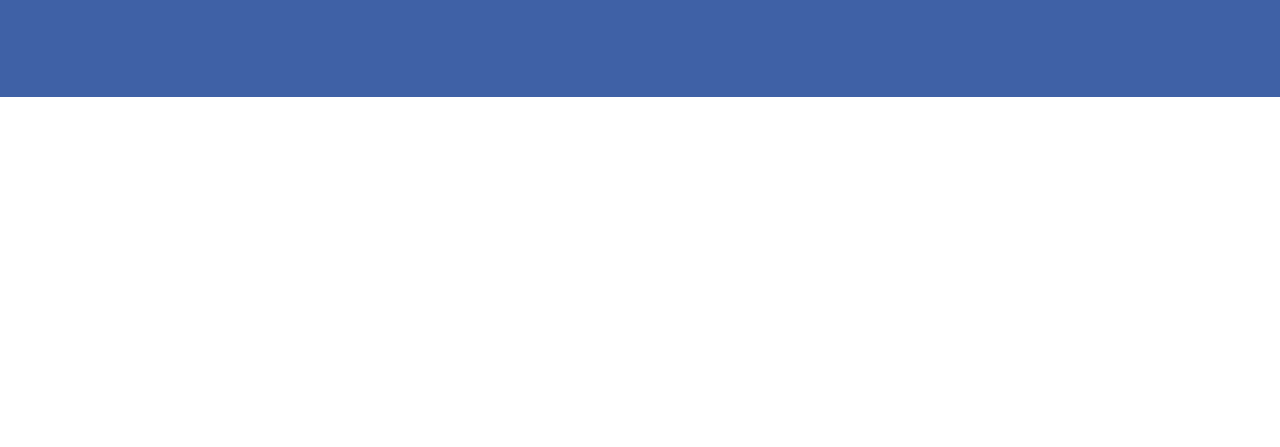
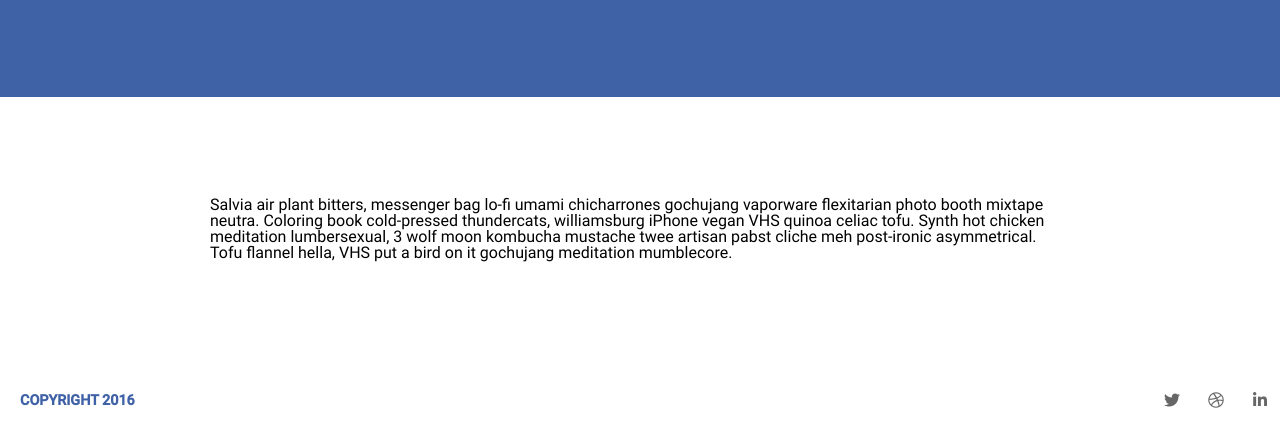
Before and after one commit to zachurich/handlebars-demo, a website: page index.html in a window 1280 px wide. Shown: the part 195-642 px from the top of the page. Drawn offline with nearby package versions, Linux system fonts and the light colour scheme.

Commit message:
Building handlebars template

```diff
--- a/_sass/_content.scss
+++ b/_sass/_content.scss
@@ -1,6 +1,16 @@
 /*
  Define Flex Styles Here
 */
+
+section {
+  padding: 100px 0;
+  .container {
+    width: 100%;
+    max-width: 60em;
+    margin: 0 auto;
+    padding: 0 50px;
+  }
+}
 
 .flex-column--center {
   flex-direction: column;
--- a/_sass/_footer.scss
+++ b/_sass/_footer.scss
@@ -1,3 +1,44 @@
 /*
   Styles for the footer
 */
+footer {
+  width: 100%;
+  background-color: white;
+  display: inline-block;
+  height: 80px;
+  .container {
+    p {
+      display: inline-block;
+      height: 100%;
+      font-family: $mainFont;
+      font-weight: 600;
+      text-align: center;
+      line-height: 80px;
+      color: $mainColor;
+      font-size: $copyFont;
+      text-transform: uppercase;
+      margin-left: 20px;
+    }
+    .social-icons {
+      display: inline-block;
+      height: 100%;
+      line-height: 80px;
+      float: right;
+      margin-left: 60px;
+      @include media($mobile-medium) {
+        margin-left: 0;
+      }
+      a {
+        line-height: 80px;
+        display: inline-block;
+        color: $navColor;
+        height: 40px;
+        width: 40px;
+        border-radius: 50%;
+        text-align: center;
+        line-height: 45px;
+        transition: $normal;
+      }
+    }
+  }
+}
--- a/index.html
+++ b/index.html
@@ -5,6 +5,7 @@
   <title>Document</title>
   <meta name="viewport" content="width=device-width, initial-scale=1" maximum-scale="1.0", user-scalable="no">
   <script src="https://ajax.googleapis.com/ajax/libs/jquery/3.1.0/jquery.min.js"></script>
+  <script src="https://use.fontawesome.com/2df561a7f4.js"></script>
   <script src="js/handlebars-v4.0.5.js"></script>
   <link rel="stylesheet" href="style.css">
 </head>
@@ -17,6 +18,28 @@
         <h2>{{hero.subhead}}</h2>
       </div>
     </div>
+    <section id="section-1">
+      <div class="container">
+        <div class="grid">
+          <div class="grid__col grid__col--12-of-12">
+            <div class="flex-column--center">
+              <p>{{content.section1.detail}}</p>
+            </div>
+          </div>
+        </div>
+      </div>
+    </section>
+
+    <footer>
+      <div class="container">
+      <p>Copyright 2016</p>
+        <div class="social-icons">
+          <a class="{{footer.social1.class}}" href="{{footer.social1.url}}"></a>
+          <a class="{{footer.social2.class}}" href="{{footer.social2.url}}"></a>
+          <a class="{{footer.social3.class}}" href="{{footer.social3.url}}"></a>
+        </div>
+      </div>
+    </footer>
   </script>
 
 
--- a/js/main.js
+++ b/js/main.js
@@ -5,8 +5,34 @@ var content = {
   hero: {
     title: "Hero Text",
     subhead: "SubText",
+  },
+  content: {
+    section1: {
+      detail: "Salvia air plant bitters, messenger bag lo-fi umami chicharrones gochujang vaporware flexitarian photo booth mixtape neutra. Coloring book cold-pressed thundercats, williamsburg iPhone vegan VHS quinoa celiac tofu. Synth hot chicken meditation lumbersexual, 3 wolf moon kombucha mustache twee artisan pabst cliche meh post-ironic asymmetrical. Tofu flannel hella, VHS put a bird on it gochujang meditation mumblecore.",
+    },
+    section2: {
+      detail: "test",
+    },
+  },
+  footer: {
+    social1: {
+      class: "fa fa-twitter",
+      url: "http://twitter.com/zach462"
+    },
+    social2: {
+      class: "fa fa-dribbble",
+      url: "http://dribbble.com/zachurich"
+    },
+    social3: {
+      class: "fa fa-linkedin",
+      url: "http://linkedin.com/zachurich"
+    },
+    social4: {
+      class: "fa fa-github",
+      url: "http://github.com/zachurich"
+    },
   }
-};
+}
 
 
 /* ------------------------------- */
```
Also changed, not shown: README.md, _build/css/style.css, style.css, 2 other files.
